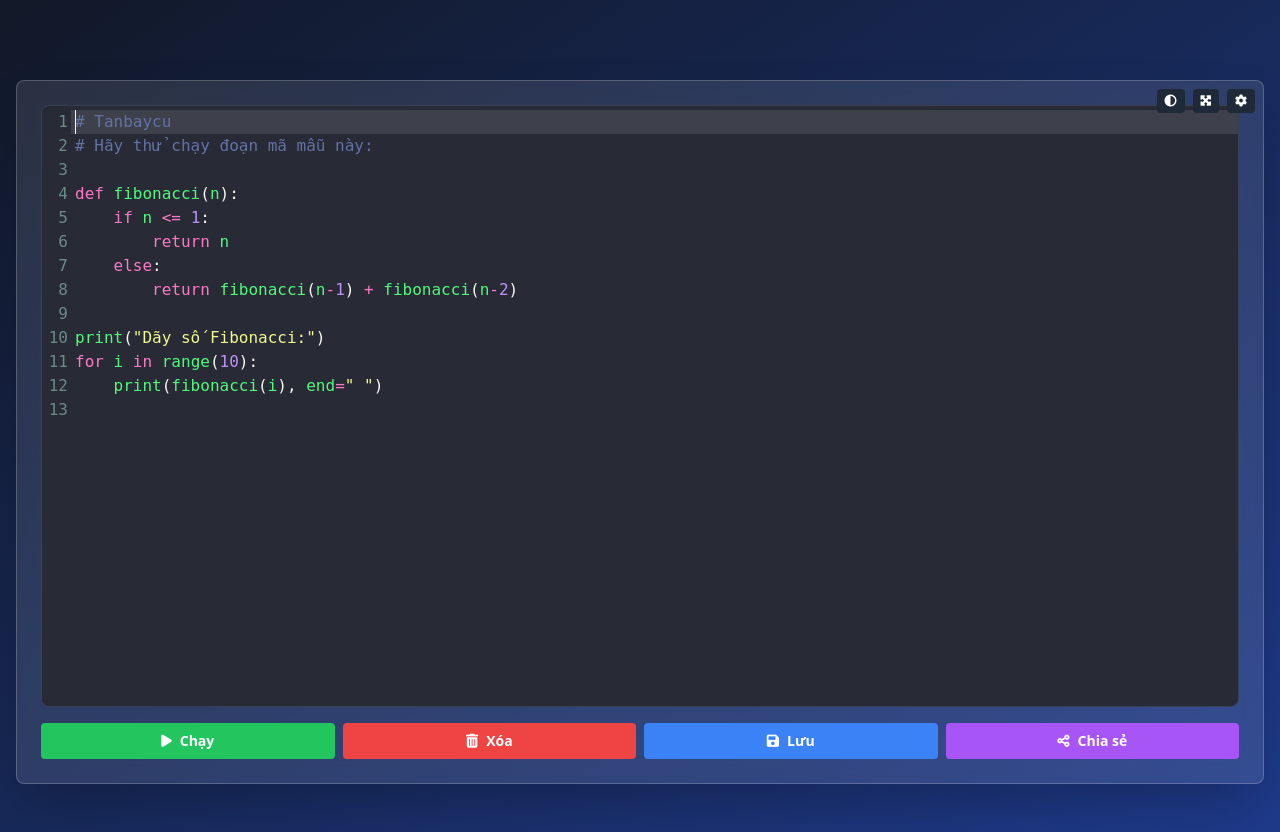
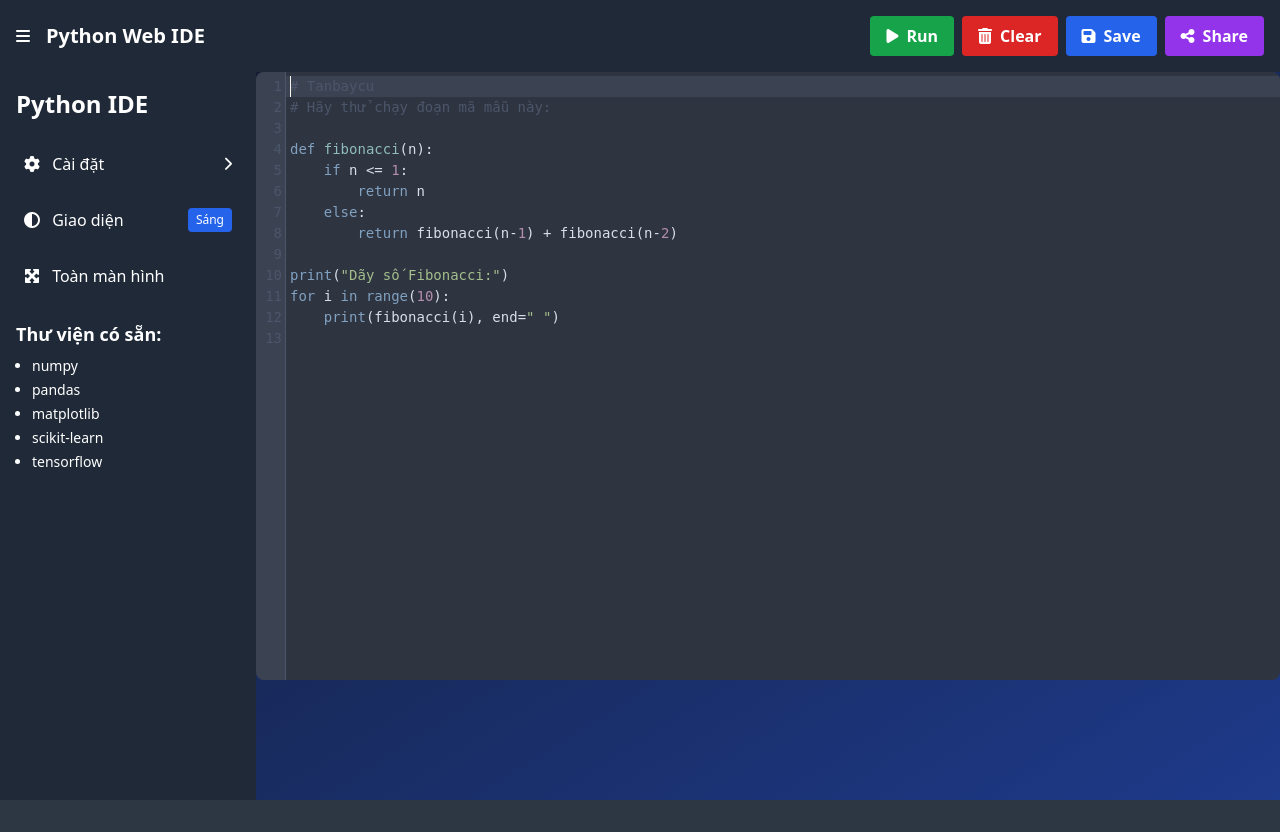
Before and after one commit to ngocphuong209/pythonCLI-webapp, a Flask app: page /clipython in a window 1280 px wide. After the commit the page ends 800 px from the top, so only its background shows below. Run offline with Flask 3, Linux system fonts and the light colour scheme; some libraries are stand-ins or nearby versions.

Commit message:
update new ver 181

```diff
--- a/templates/clipython.html
+++ b/templates/clipython.html
@@ -1,149 +1,188 @@
 <!DOCTYPE html>
 <html lang="vi">
+
 <head>
     <meta charset="UTF-8">
     <meta name="viewport" content="width=device-width, initial-scale=1.0">
-    <title>Python Web IDE - test03</title>
+    <title>Python Web IDE - Edition</title>
     <script src="https://cdn.tailwindcss.com"></script>
     <link href="https://cdnjs.cloudflare.com/ajax/libs/codemirror/5.65.2/codemirror.min.css" rel="stylesheet">
-    <link href="https://cdnjs.cloudflare.com/ajax/libs/codemirror/5.65.2/theme/dracula.min.css" rel="stylesheet">
-    <link href="https://cdnjs.cloudflare.com/ajax/libs/font-awesome/6.0.0-beta3/css/all.min.css" rel="stylesheet">
+    <link href="https://cdnjs.cloudflare.com/ajax/libs/codemirror/5.65.2/theme/nord.min.css" rel="stylesheet">
+    <link href="https://cdnjs.cloudflare.com/ajax/libs/font-awesome/6.4.0/css/all.min.css" rel="stylesheet">
     <link rel="icon" type="image/png" href="https://i.postimg.cc/R0NfXPH8/Thi-t-k-ch-a-c-t-n-12.png">
     <style>
+        @import url('https://fonts.googleapis.com/css2?family=Fira+Code:wght@300;400;500;600;700&display=swap');
+
+        body {
+            font-family: 'Fira Code', monospace;
+        }
+
         .CodeMirror {
-            height: 300px;
-            border-radius: 0.375rem;
+            height: calc(100vh - 12rem);
+            border-radius: 0.5rem;
             font-size: 14px;
         }
-        @media (min-width: 640px) {
+
+        @media (max-width: 640px) {
             .CodeMirror {
-                height: 400px;
+                height: calc(100vh - 16rem);
+                font-size: 12px;
             }
         }
-        @media (min-width: 768px) {
-            .CodeMirror {
-                height: 500px;
-                font-size: 16px;
+
+        .cm-s-nord.CodeMirror {
+            background-color: #2e3440;
+            color: #d8dee9;
         }
+
+        .cm-s-nord .CodeMirror-gutters {
+            background-color: #3b4252;
+            border-right: 1px solid #4c566a;
         }
-        @media (min-width: 1024px) {
-            .CodeMirror {
-                height: 600px;
+
+        .cm-s-nord .CodeMirror-linenumber {
+            color: #4c566a;
         }
+
+        .custom-scrollbar::-webkit-scrollbar {
+            width: 6px;
+            height: 6px;
         }
-        .cm-s-dracula .CodeMirror-activeline-background {
-            background: rgba(255,255,255,0.1);
+
+        .custom-scrollbar::-webkit-scrollbar-track {
+            background: #3b4252;
         }
-        .custom-scrollbar::-webkit-scrollbar {
-            width: 8px;
-            height: 8px;
+
+        .custom-scrollbar::-webkit-scrollbar-thumb {
+            background: #4c566a;
+            border-radius: 3px;
         }
-        .custom-scrollbar::-webkit-scrollbar-track {
-            background: #2d3748;
+
+        .custom-scrollbar::-webkit-scrollbar-thumb:hover {
+            background: #5e81ac;
         }
-        .custom-scrollbar::-webkit-scrollbar-thumb {
-            background: #4a5568;
-            border-radius: 4px;
+
+        .glass-effect {
+            background: rgba(46, 52, 64, 0.8);
+            backdrop-filter: blur(10px);
+            border: 1px solid rgba(76, 86, 106, 0.5);
         }
-        .custom-scrollbar::-webkit-scrollbar-thumb:hover {
-            background: #718096;
+
+        .sidebar-transition {
+            transition: all 0.3s ease-in-out;
         }
-        .glass-effect {
-            background: rgba(255, 255, 255, 0.1);
-            backdrop-filter: blur(10px);
-            border: 1px solid rgba(255, 255, 255, 0.2);
+
+        @media (max-width: 640px) {
+            .action-buttons {
+                position: fixed;
+                bottom: 0;
+                left: 0;
+                right: 0;
+                background-color: #2e3440;
+                padding: 0.5rem;
+                display: flex;
+                justify-content: space-around;
+                z-index: 50;
             }
-        .tooltip {
-            position: relative;
-            display: inline-block;
-        }
-        .tooltip .tooltiptext {
-            visibility: hidden;
-            width: 120px;
-            background-color: #555;
-            color: #fff;
-            text-align: center;
-            border-radius: 6px;
-            padding: 5px;
-            position: absolute;
-            z-index: 1;
-            bottom: 125%;
-            left: 50%;
-            margin-left: -60px;
-            opacity: 0;
-            transition: opacity 0.3s;
-        }
-        .tooltip:hover .tooltiptext {
-            visibility: visible;
-            opacity: 1;
         }
     </style>
 </head>
-<body class="bg-gradient-to-br from-gray-900 to-blue-900 min-h-screen text-white">
-    <div class="container mx-auto px-4 py-6 md:py-8 lg:py-12">
-        <h1 class="text-3xl sm:text-4xl md:text-5xl font-bold text-center mb-8 text-transparent bg-clip-text bg-gradient-to-r from-blue-400 to-purple-500"></h1>
-        <div class="glass-effect rounded-lg overflow-hidden shadow-2xl">
-            <div class="p-4 md:p-6 relative">
-                <div id="editor" class="border border-gray-700 rounded-lg mb-4 overflow-hidden"></div>
-                <div class="absolute top-2 right-2 flex space-x-2">
-                    <button id="themeToggleBtn" class="bg-gray-800 hover:bg-gray-700 text-white font-bold py-1 px-2 rounded text-xs transition duration-300 ease-in-out transform hover:scale-105 tooltip">
-                        <i class="fas fa-adjust"></i>
-                        <span class="tooltiptext">Toggle Theme</span>
+
+<body class="bg-gradient-to-br from-gray-900 to-blue-900 min-h-screen text-white font-sans">
+    <div class="flex flex-col h-screen overflow-hidden">
+        <!-- Top bar -->
+        <header class="bg-gray-800 p-4 flex justify-between items-center">
+            <div class="flex items-center">
+                <button id="sidebarToggle" class="text-white focus:outline-none mr-4">
+                    <i class="fas fa-bars"></i>
                 </button>
-                    <button id="fullscreenBtn" class="bg-gray-800 hover:bg-gray-700 text-white font-bold py-1 px-2 rounded text-xs transition duration-300 ease-in-out transform hover:scale-105 tooltip">
-                        <i class="fas fa-expand-arrows-alt"></i>
-                        <span class="tooltiptext">Fullscreen</span>
+                <h1 class="text-xl font-bold hidden sm:block">Python Web IDE</h1>
+            </div>
+            <div class="flex space-x-2 action-buttons sm:relative">
+                <button id="runBtn"
+                    class="bg-green-600 hover:bg-green-700 text-white font-bold py-2 px-4 rounded transition duration-300 flex items-center text-sm sm:text-base">
+                    <i class="fas fa-play mr-2"></i> <span class="hidden sm:inline">Run</span>
                 </button>
-                    <button id="settingsBtn" class="bg-gray-800 hover:bg-gray-700 text-white font-bold py-1 px-2 rounded text-xs transition duration-300 ease-in-out transform hover:scale-105 tooltip">
-                        <i class="fas fa-cog"></i>
-                        <span class="tooltiptext">Settings</span>
+                <button id="clearBtn"
+                    class="bg-red-600 hover:bg-red-700 text-white font-bold py-2 px-4 rounded transition duration-300 flex items-center text-sm sm:text-base">
+                    <i class="fas fa-trash-alt mr-2"></i> <span class="hidden sm:inline">Clear</span>
+                </button>
+                <button id="saveBtn"
+                    class="bg-blue-600 hover:bg-blue-700 text-white font-bold py-2 px-4 rounded transition duration-300 flex items-center text-sm sm:text-base">
+                    <i class="fas fa-save mr-2"></i> <span class="hidden sm:inline">Save</span>
+                </button>
+                <button id="shareBtn"
+                    class="bg-purple-600 hover:bg-purple-700 text-white font-bold py-2 px-4 rounded transition duration-300 flex items-center text-sm sm:text-base">
+                    <i class="fas fa-share-alt mr-2"></i> <span class="hidden sm:inline">Share</span>
                 </button>
             </div>
-                <div class="space-y-4">
-                    <div class="grid grid-cols-2 sm:grid-cols-4 gap-2">
-                        <button id="runBtn" class="btn bg-green-500 hover:bg-green-600 text-white font-semibold py-2 px-4 rounded flex items-center justify-center transition duration-300 ease-in-out transform hover:scale-105 hover:shadow-lg text-sm tooltip">
-                            <i class="fas fa-play mr-2"></i> Chạy
-                            <span class="tooltiptext">Run Code (Ctrl+Enter)</span>
-                        </button>
-                        <button id="clearBtn" class="btn bg-red-500 hover:bg-red-600 text-white font-semibold py-2 px-4 rounded flex items-center justify-center transition duration-300 ease-in-out transform hover:scale-105 hover:shadow-lg text-sm tooltip">
-                            <i class="fas fa-trash-alt mr-2"></i> Xóa
-                            <span class="tooltiptext">Clear Code</span>
-                        </button>
-                        <button id="saveBtn" class="btn bg-blue-500 hover:bg-blue-600 text-white font-semibold py-2 px-4 rounded flex items-center justify-center transition duration-300 ease-in-out transform hover:scale-105 hover:shadow-lg text-sm tooltip">
-                            <i class="fas fa-save mr-2"></i> Lưu
-                            <span class="tooltiptext">Save Code</span>
-                        </button>
-                        <button id="shareBtn" class="btn bg-purple-500 hover:bg-purple-600 text-white font-semibold py-2 px-4 rounded flex items-center justify-center transition duration-300 ease-in-out transform hover:scale-105 hover:shadow-lg text-sm tooltip">
-                            <i class="fas fa-share-alt mr-2"></i> Chia sẻ
-                            <span class="tooltiptext">Share Code</span>
+        </header>
+
+        <div class="flex flex-1 overflow-hidden">
+            <!-- Sidebar -->
+            <aside id="sidebar"
+                class="w-64 bg-gray-800 text-white p-4 sidebar-transition transform -translate-x-full absolute inset-y-0 left-0 z-50 lg:relative lg:translate-x-0">
+                <div class="flex justify-between items-center mb-6">
+                    <h2 class="text-2xl font-bold">Python IDE</h2>
+                    <button id="closeSidebarBtn" class="lg:hidden text-white focus:outline-none">
+                        <i class="fas fa-times"></i>
                     </button>
                 </div>
-                    <div id="advancedOptions" class="hidden space-y-4">
-                        <div class="flex items-center space-x-2">
-                            <input type="checkbox" id="inputRequired" class="w-4 h-4 text-blue-600 bg-gray-700 border-gray-600 rounded focus:ring-blue-500">
-                            <label for="inputRequired" class="text-xs sm:text-sm text-gray-300">Yêu cầu nhập dữ liệu từ bàn phím</label>
+                <nav class="space-y-4">
+                    <button id="settingsBtn"
+                        class="w-full flex items-center justify-between p-2 rounded hover:bg-gray-700 transition-colors">
+                        <span><i class="fas fa-cog mr-2"></i> Cài đặt</span>
+                        <i class="fas fa-chevron-right text-sm"></i>
+                    </button>
+                    <button id="themeToggleBtn"
+                        class="w-full flex items-center justify-between p-2 rounded hover:bg-gray-700 transition-colors">
+                        <span><i class="fas fa-adjust mr-2"></i> Giao diện</span>
+                        <span id="themeStatus" class="text-xs bg-blue-600 px-2 py-1 rounded">Sáng</span>
+                    </button>
+                    <button id="fullscreenBtn"
+                        class="w-full flex items-center justify-between p-2 rounded hover:bg-gray-700 transition-colors">
+                        <span><i class="fas fa-expand-arrows-alt mr-2"></i> Toàn màn hình</span>
+                    </button>
+                </nav>
+                <div id="advancedOptions" class="mt-6 space-y-4 hidden">
+                    <h3 class="text-lg font-semibold">Tùy chọn nâng cao</h3>
+                    <div class="flex items-center space-x-3">
+                        <input type="checkbox" id="inputRequired"
+                            class="w-4 h-4 text-blue-600 bg-gray-700 border-gray-600 rounded focus:ring-blue-500">
+                        <label for="inputRequired" class="text-sm">Yêu cầu nhập dữ liệu</label>
                     </div>
                     <div id="inputValueContainer" class="hidden">
-                            <textarea id="inputValue" class="w-full p-2 bg-gray-800 border border-gray-700 rounded-lg resize-y custom-scrollbar text-white text-sm" rows="3" placeholder="Nhập các giá trị, mỗi giá trị trên một dòng..."></textarea>
+                        <textarea id="inputValue"
+                            class="w-full p-2 bg-gray-700 border border-gray-600 rounded resize-y custom-scrollbar text-white text-sm"
+                            rows="3" placeholder="Nhập các giá trị, mỗi giá trị trên một dòng..."></textarea>
                     </div>
-                        <div class="bg-gray-800 p-4 rounded-lg">
-                            <h3 class="text-lg font-semibold mb-2 text-blue-400">Thư viện có sẵn:</h3>
-                            <ul id="libraryList" class="list-disc list-inside text-sm text-gray-300 grid grid-cols-2 sm:grid-cols-3 gap-2">
+                </div>
+                <div class="mt-6">
+                    <h3 class="text-lg font-semibold mb-2">Thư viện có sẵn:</h3>
+                    <ul id="libraryList" class="text-sm space-y-1 pl-4 list-disc">
                         <li>numpy</li>
                         <li>pandas</li>
-                                <li>requests</li>
+                        <li>matplotlib</li>
+                        <li>scikit-learn</li>
+                        <li>tensorflow</li>
                     </ul>
-                            <p class="mt-2 text-xs text-gray-400">Bạn có thể sử dụng các thư viện này trong mã của mình mà không cần cài đặt thêm.</p>
                 </div>
+            </aside>
+
+            <!-- Main content -->
+            <main class="flex-1 flex flex-col overflow-hidden">
+                <!-- Editor area -->
+                <div class="flex-1 overflow-hidden">
+                    <div id="editor" class="w-full h-full"></div>
                 </div>
-                </div>
-            </div>
-            <div id="output" class="hidden">
-                <div class="bg-gray-800 p-4 border-t border-gray-700">
-                    <h2 class="text-lg font-semibold mb-2 text-blue-400">Kết quả:</h2>
-                    <pre id="outputContent" class="bg-gray-900 p-3 rounded-lg shadow-inner text-xs sm:text-sm overflow-x-auto custom-scrollbar text-green-400"></pre>
-                </div>
-            </div>
+
+                <!-- Output area -->
+                <footer id="output" class="bg-gray-800 p-4 hidden">
+                    <h2 class="text-xl font-semibold mb-2 text-blue-400">Kết quả:</h2>
+                    <pre id="outputContent"
+                        class="bg-gray-900 p-4 rounded-lg shadow-inner text-sm overflow-x-auto custom-scrollbar text-green-400 max-h-40"></pre>
+                </footer>
+            </main>
         </div>
     </div>
 
@@ -157,7 +196,7 @@
     <script src="https://cdnjs.cloudflare.com/ajax/libs/codemirror/5.65.2/addon/hint/python-hint.min.js"></script>
     <script>
         let editor;
-        let currentTheme = 'dracula';
+        let currentTheme = 'nord';
 
         function initializeEditor() {
             editor = CodeMirror(document.getElementById("editor"), {
@@ -181,6 +220,9 @@
 
         initializeEditor();
 
+        const sidebar = document.getElementById("sidebar");
+        const sidebarToggle = document.getElementById("sidebarToggle");
+        const closeSidebarBtn = document.getElementById("closeSidebarBtn");
         const inputRequired = document.getElementById("inputRequired");
         const inputValueContainer = document.getElementById("inputValueContainer");
         const runBtn = document.getElementById("runBtn");
@@ -190,30 +232,43 @@
         const fullscreenBtn = document.getElementById("fullscreenBtn");
         const settingsBtn = document.getElementById("settingsBtn");
         const themeToggleBtn = document.getElementById("themeToggleBtn");
+        const themeStatus = document.getElementById("themeStatus");
         const advancedOptions = document.getElementById("advancedOptions");
         const output = document.getElementById("output");
         const outputContent = document.getElementById("outputContent");
 
-        inputRequired.addEventListener("change", function() {
+        sidebarToggle.addEventListener("click", () => {
+            sidebar.classList.toggle("-translate-x-full");
+        });
+
+        closeSidebarBtn.addEventListener("click", () => {
+            sidebar.classList.add("-translate-x-full");
+        });
+
+        inputRequired.addEventListener("change", function () {
             inputValueContainer.style.display = this.checked ? "block" : "none";
         });
 
-        settingsBtn.addEventListener("click", function() {
+        settingsBtn.addEventListener("click", function () {
             advancedOptions.classList.toggle("hidden");
+            settingsBtn.querySelector("i:last-child").classList.toggle("fa-chevron-down");
+            settingsBtn.querySelector("i:last-child").classList.toggle("fa-chevron-right");
         });
 
-        themeToggleBtn.addEventListener("click", function() {
-            currentTheme = currentTheme === 'dracula' ? 'default' : 'dracula';
+        themeToggleBtn.addEventListener("click", function () {
+            currentTheme = currentTheme === 'nord' ? 'default' : 'nord';
             editor.setOption("theme", currentTheme);
+            document.body.classList.toggle("dark");
+            themeStatus.textContent = currentTheme === 'nord' ? 'Tối' : 'Sáng';
         });
 
-        runBtn.addEventListener("click", async function() {
+        runBtn.addEventListener("click", async function () {
             const code = editor.getValue();
             const inputValue = document.getElementById("inputValue").value;
 
             try {
                 runBtn.disabled = true;
-                runBtn.innerHTML = '<i class="fas fa-spinner fa-spin mr-2"></i> Đang chạy...';
+                runBtn.innerHTML = '<i class="fas fa-spinner fa-spin mr-2"></i> <span class="hidden sm:inline">Đang chạy...</span>';
                 const response = await fetch("/run-python", {
                     method: "POST",
                     headers: {
@@ -244,31 +299,31 @@
                 outputContent.classList.remove("text-green-400");
             } finally {
                 runBtn.disabled = false;
-                runBtn.innerHTML = '<i class="fas fa-play mr-2"></i> Chạy';
+                runBtn.innerHTML = '<i class="fas fa-play mr-2"></i> <span class="hidden sm:inline">Chạy</span>';
             }
         });
 
-        clearBtn.addEventListener("click", function() {
+        clearBtn.addEventListener("click", function () {
             editor.setValue("");
             document.getElementById("inputValue").value = "";
             output.style.display = "none";
         });
 
-        saveBtn.addEventListener("click", function() {
+        saveBtn.addEventListener("click", function () {
             const code = editor.getValue();
             const blob = new Blob([code], { type: "text/plain;charset=utf-8" });
             const link = document.createElement("a");
             link.href = URL.createObjectURL(blob);
-            link.download =   "python_code.py";
+            link.download = "python_code.py";
             link.click();
         });
 
-        shareBtn.addEventListener("click", async function() {
+        shareBtn.addEventListener("click", async function () {
             const code = editor.getValue();
 
             try {
                 shareBtn.disabled = true;
-                shareBtn.innerHTML = '<i class="fas fa-spinner fa-spin mr-2"></i> Đang chia sẻ...';
+                shareBtn.innerHTML = '<i class="fas fa-spinner fa-spin mr-2"></i> <span class="hidden sm:inline">Đang chia sẻ...</span>';
                 const response = await fetch("/share-code", {
                     method: "POST",
                     headers: {
@@ -292,24 +347,24 @@
                 alert("Có lỗi xảy ra khi chia sẻ mã.");
             } finally {
                 shareBtn.disabled = false;
-                shareBtn.innerHTML = '<i class="fas fa-share-alt mr-2"></i> Chia sẻ';
+                shareBtn.innerHTML = '<i class="fas fa-share-alt mr-2"></i> <span class="hidden sm:inline">Chia sẻ</span>';
             }
         });
 
-        fullscreenBtn.addEventListener("click", function() {
+        fullscreenBtn.addEventListener("click", function () {
             if (!document.fullscreenElement) {
                 document.documentElement.requestFullscreen();
-                fullscreenBtn.innerHTML = '<i class="fas fa-compress-arrows-alt"></i>';
+                fullscreenBtn.innerHTML = '<i class="fas fa-compress-arrows-alt mr-2"></i>Thu nhỏ';
             } else {
                 if (document.exitFullscreen) {
                     document.exitFullscreen();
-                    fullscreenBtn.innerHTML = '<i class="fas fa-expand-arrows-alt"></i>';
+                    fullscreenBtn.innerHTML = '<i class="fas fa-expand-arrows-alt mr-2"></i>Toàn màn hình';
                 }
             }
         });
 
         // Keyboard shortcuts
-        document.addEventListener('keydown', function(event) {
+        document.addEventListener('keydown', function (event) {
             if (event.ctrlKey && event.key === 'Enter') {
                 runBtn.click();
             }
@@ -330,7 +385,7 @@ for i in range(10):
     print(fibonacci(i), end=" ")
 `);
 
-        window.addEventListener('resize', function() {
+        window.addEventListener('resize', function () {
             editor.refresh();
         });
 
@@ -340,7 +395,7 @@ for i in range(10):
             li.textContent = libraryName;
             libraryList.appendChild(li);
         }
-
     </script>
 </body>
+
 </html>
```
Also changed, not shown: templates/backupclipython.html (added, +346 -0 lines). Lines whose indentation alone changed are shown as unchanged.
